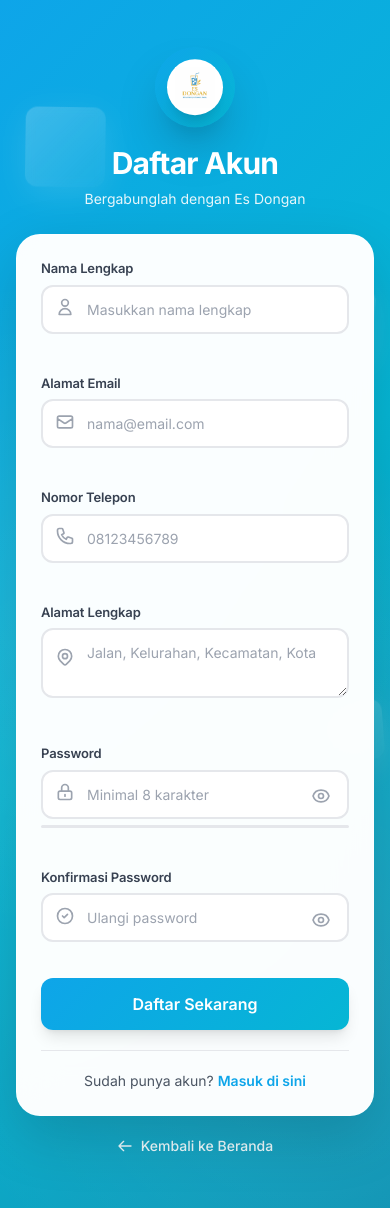
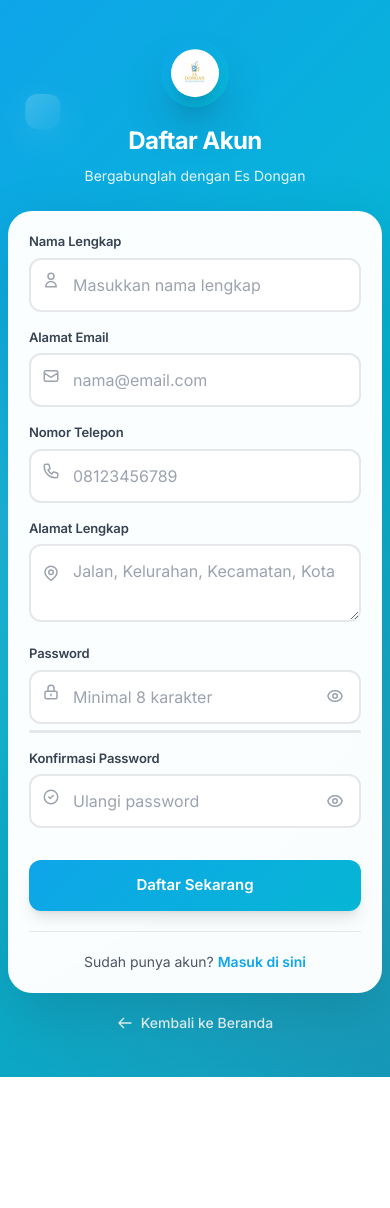
Before and after one commit to heykelprayogitimantags/web-es-dongan, a CodeIgniter 4 app: the page made by app/Views/auth/register.php in a window 390 px wide. After the commit the page ends 1077 px from the top, so only its background shows below. Run offline with PHP 8.4 and a stand-in for CodeIgniter, Linux system fonts and the light colour scheme; the template is opened without the code that fills it, so the values that code supplies are empty; some libraries are stand-ins or nearby versions.

Commit message:
update Login Responsive

```diff
--- a/app/Views/auth/register.php
+++ b/app/Views/auth/register.php
@@ -18,6 +18,15 @@
             font-family: 'Inter', sans-serif;
             -webkit-font-smoothing: antialiased;
             -moz-osx-font-smoothing: grayscale;
+            min-height: 100vh;
+            padding: 1rem;
+            overflow-y: auto;
+            overflow-x: hidden;
+        }
+
+        html {
+            overflow-y: auto;
+            overflow-x: hidden;
         }
 
         .glass-effect {
@@ -235,30 +244,322 @@
             color: #0284c7;
         }
 
+        /* FORM GRID - Mobile First */
         .form-grid {
             display: grid;
-                grid-template-columns: repeat(2, 1fr);
-                gap: 1.25rem;
+            grid-template-columns: 1fr;
+            gap: 0;
         }
 
-            .col-span-2 {
-                grid-column: span 2;
+        /* Container wrapper */
+        .container-wrapper {
+            width: 100%;
+            max-width: 48rem; /* max-w-3xl = 48rem */
+            margin: 0 auto;
         }
 
-            @media (max-width: 768px) {
+        /* ========= MOBILE FIRST (DEFAULT) ========= */
+        /* Semua device mulai dari yang terkecil */
+
+        body {
+            padding: 0.5rem;
+        }
+
+        .glass-effect {
+            padding: 1.25rem;
+            border-radius: 1.5rem;
+        }
+
+        .logo-section {
+            margin-bottom: 1.5rem;
+        }
+
+        .logo-section h1 {
+            font-size: 1.5rem;
+            line-height: 2rem;
+        }
+
+        .logo-section p {
+            font-size: 0.875rem;
+        }
+
+        .logo-wrapper {
+            padding: 0.625rem;
+            margin-bottom: 0.75rem;
+        }
+
+        .logo-inner {
+            padding: 0.5rem;
+        }
+
+        .logo-inner img {
+            width: 2rem;
+            height: 2rem;
+        }
+
+        .input-group {
+            margin-bottom: 1rem;
+        }
+
+        .input-group input,
+        .input-group textarea {
+            padding: 13px 12px 13px 42px;
+            font-size: 16px; /* Prevent iOS zoom */
+        }
+
+        .input-icon {
+            left: 13px;
+            top: 39px;
+            width: 1.125rem;
+            height: 1.125rem;
+        }
+
+        .password-toggle {
+            right: 13px;
+            top: 39px;
+        }
+
+        .password-toggle svg {
+            width: 1.125rem;
+            height: 1.125rem;
+        }
+
+        .input-group.textarea-group .input-icon {
+            top: 45px;
+        }
+
+        .btn-primary {
+            padding: 0.875rem 0;
+            font-size: 0.9375rem;
+        }
+
+        .ice-cube {
+            width: 35px !important;
+            height: 35px !important;
+        }
+
+        .footer-section {
+            margin-top: 1.25rem;
+            padding-top: 1.25rem;
+        }
+
+        .back-home {
+            margin-top: 1.25rem;
+        }
+
+        /* ========= TABLET: 768px ke atas ========= */
+        @media (min-width: 768px) {
+            body {
+                padding: 1rem;
+            }
+
+            .glass-effect {
+                padding: 2rem;
+                border-radius: 2rem;
+            }
+
+            .logo-section {
+                margin-bottom: 1.75rem;
+            }
+
+            .logo-section h1 {
+                font-size: 1.875rem;
+                line-height: 2.25rem;
+            }
+
+            .logo-wrapper {
+                padding: 0.75rem;
+                margin-bottom: 0.875rem;
+            }
+
+            .logo-inner {
+                padding: 0.625rem;
+            }
+
+            .logo-inner img {
+                width: 2.5rem;
+                height: 2.5rem;
+            }
+
+            /* Grid 2 kolom untuk tablet ke atas */
             .form-grid {
-                    grid-template-columns: 1fr;
+                grid-template-columns: repeat(2, 1fr);
+                gap: 0 1.25rem;
             }
-                .col-span-2 {
-                    grid-column: span 1;
+
+            .input-group {
+                margin-bottom: 1.25rem;
             }
+
+            .input-group input,
+            .input-group textarea {
+                padding: 12px 14px 12px 44px;
+                font-size: 14px;
+            }
+
+            .input-icon {
+                left: 14px;
+                top: 38px;
+                width: 1.25rem;
+                height: 1.25rem;
+            }
+
+            .password-toggle {
+                right: 14px;
+                top: 38px;
+            }
+
+            .password-toggle svg {
+                width: 1.25rem;
+                height: 1.25rem;
+            }
+
+            .input-group.textarea-group .input-icon {
+                top: 44px;
+            }
+
+            .btn-primary {
+                padding: 0.875rem 0;
+                font-size: 1rem;
+            }
+
+            .ice-cube {
+                width: 55px !important;
+                height: 55px !important;
+            }
+
+            .footer-section {
+                margin-top: 1.5rem;
+                padding-top: 1.5rem;
+            }
+
+            .back-home {
+                margin-top: 1.5rem;
+            }
+        }
+
+        /* ========= DESKTOP: 1024px ke atas ========= */
+        @media (min-width: 1024px) {
+            body {
+                padding: 1.5rem;
+            }
+
             .glass-effect {
-                    padding: 24px !important;
+                padding: 2.5rem;
+                border-radius: 2.25rem;
+            }
+
+            .logo-section {
+                margin-bottom: 2rem;
+            }
+
+            .logo-section h1 {
+                font-size: 2.25rem;
+                line-height: 2.5rem;
+            }
+
+            .logo-wrapper {
+                padding: 0.875rem;
+                margin-bottom: 1rem;
+            }
+
+            .logo-inner img {
+                width: 3rem;
+                height: 3rem;
+            }
+
+            .form-grid {
+                gap: 0 1.5rem;
+            }
+
+            .btn-primary {
+                padding: 1rem 0;
+            }
+
+            .ice-cube {
+                width: 70px !important;
+                height: 70px !important;
+            }
+
+            .footer-section {
+                margin-top: 1.75rem;
+                padding-top: 1.75rem;
+            }
+
+            .back-home {
+                margin-top: 1.75rem;
+            }
+        }
+
+        /* ========= LARGE DESKTOP: 1280px ke atas ========= */
+        @media (min-width: 1280px) {
+            .glass-effect {
+                padding: 3rem;
+                border-radius: 2.5rem;
+            }
+
+            .ice-cube {
+                width: 80px !important;
+                height: 80px !important;
+            }
+        }
+
+        /* ========= LANDSCAPE MODE ========= */
+        @media (max-height: 600px) and (orientation: landscape) {
+            .animate-float {
+                animation: none;
+            }
+
+            body {
+                padding: 0.5rem;
+            }
+
+            .glass-effect {
+                padding: 1rem;
+            }
+
+            .logo-section {
+                margin-bottom: 1rem;
+            }
+
+            .logo-section h1 {
+                font-size: 1.25rem;
+                margin-bottom: 0.25rem;
+            }
+
+            .logo-wrapper {
+                padding: 0.5rem;
+                margin-bottom: 0.5rem;
+            }
+
+            .input-group {
+                margin-bottom: 0.75rem;
+            }
+
+            .input-group textarea {
+                min-height: 60px;
+            }
+
+            .btn-primary {
+                padding: 0.75rem 0;
+            }
+
+            .ice-cube {
+                display: none;
+            }
+
+            .footer-section {
+                margin-top: 1rem;
+                padding-top: 1rem;
+            }
+
+            .back-home {
+                margin-top: 1rem;
             }
         }
     </style>
 </head>
-    <body class="bg-pattern min-h-screen flex items-center justify-center p-4 relative overflow-hidden">
+<body class="bg-pattern relative">
 
     <!-- Animated Background Elements -->
     <div class="ice-cube" style="width: 80px; height: 80px; top: 10%; left: 10%; animation-delay: 0s;"></div>
@@ -267,20 +568,20 @@
     <div class="ice-cube" style="width: 50px; height: 50px; bottom: 15%; left: 20%; animation-delay: 3s;"></div>
     <div class="ice-cube" style="width: 45px; height: 45px; top: 75%; left: 50%; animation-delay: 5s;"></div>
 
-        <div class="w-full max-w-3xl relative z-10 my-8">
+    <div class="container-wrapper relative z-10" style="padding-top: 2rem; padding-bottom: 2rem;">
         <!-- Logo/Brand Section -->
-            <div class="text-center mb-6 animate-float">
-                <div class="inline-block p-3 rounded-full bg-gradient-to-br from-[#0ea5e9] to-[#06b6d4] shadow-2xl mb-3">
-                    <div class="relative bg-white rounded-full p-2 shadow-xl">
-                        <img src="/uploads/Logo Es Dongan.png" alt="Es Dongan Logo" class="w-10 h-10 object-contain">
+        <div class="text-center logo-section animate-float">
+            <div class="inline-block logo-wrapper rounded-full bg-gradient-to-br from-[#0ea5e9] to-[#06b6d4] shadow-2xl">
+                <div class="relative bg-white rounded-full logo-inner shadow-xl">
+                    <img src="/uploads/Logo Es Dongan.png" alt="Es Dongan Logo" class="object-contain">
                 </div>
             </div>
-                <h1 class="text-3xl font-bold text-white mb-2 tracking-tight">Daftar Akun</h1>
-                <p class="text-white/90 text-sm">Bergabunglah dengan Es Dongan</p>
+            <h1 class="font-bold text-white mb-2 tracking-tight">Daftar Akun</h1>
+            <p class="text-white/90">Bergabunglah dengan Es Dongan</p>
         </div>
 
         <!-- Register Card -->
-            <div class="glass-effect rounded-3xl card-shadow p-8">
+        <div class="glass-effect card-shadow">
 
             <!-- Flash Messages -->
             <?php if(session()->getFlashdata('errors')): ?>
@@ -304,7 +605,7 @@
                     <!-- Nama Lengkap -->
                     <div class="input-group">
                         <label for="name">Nama Lengkap</label>
-                            <svg class="input-icon w-5 h-5" fill="none" stroke="currentColor" viewBox="0 0 24 24">
+                        <svg class="input-icon" fill="none" stroke="currentColor" viewBox="0 0 24 24">
                             <path stroke-linecap="round" stroke-linejoin="round" stroke-width="2" d="M16 7a4 4 0 11-8 0 4 4 0 018 0zM12 14a7 7 0 00-7 7h14a7 7 0 00-7-7z"/>
                         </svg>
                         <input
@@ -320,7 +621,7 @@
                     <!-- Email -->
                     <div class="input-group">
                         <label for="email">Alamat Email</label>
-                            <svg class="input-icon w-5 h-5" fill="none" stroke="currentColor" viewBox="0 0 24 24">
+                        <svg class="input-icon" fill="none" stroke="currentColor" viewBox="0 0 24 24">
                             <path stroke-linecap="round" stroke-linejoin="round" stroke-width="2" d="M3 8l7.89 5.26a2 2 0 002.22 0L21 8M5 19h14a2 2 0 002-2V7a2 2 0 00-2-2H5a2 2 0 00-2 2v10a2 2 0 002 2z"/>
                         </svg>
                         <input
@@ -336,7 +637,7 @@
                     <!-- No. Telepon -->
                     <div class="input-group">
                         <label for="phone">Nomor Telepon</label>
-                            <svg class="input-icon w-5 h-5" fill="none" stroke="currentColor" viewBox="0 0 24 24">
+                        <svg class="input-icon" fill="none" stroke="currentColor" viewBox="0 0 24 24">
                             <path stroke-linecap="round" stroke-linejoin="round" stroke-width="2" d="M3 5a2 2 0 012-2h3.28a1 1 0 01.948.684l1.498 4.493a1 1 0 01-.502 1.21l-2.257 1.13a11.042 11.042 0 005.516 5.516l1.13-2.257a1 1 0 011.21-.502l4.493 1.498a1 1 0 01.684.949V19a2 2 0 01-2 2h-1C9.716 21 3 14.284 3 6V5z"/>
                         </svg>
                         <input
@@ -351,7 +652,7 @@
                     <!-- Alamat -->
                     <div class="input-group textarea-group">
                         <label for="address">Alamat Lengkap</label>
-                            <svg class="input-icon w-5 h-5" fill="none" stroke="currentColor" viewBox="0 0 24 24">
+                        <svg class="input-icon" fill="none" stroke="currentColor" viewBox="0 0 24 24">
                             <path stroke-linecap="round" stroke-linejoin="round" stroke-width="2" d="M17.657 16.657L13.414 20.9a1.998 1.998 0 01-2.827 0l-4.244-4.243a8 8 0 1111.314 0z"/>
                             <path stroke-linecap="round" stroke-linejoin="round" stroke-width="2" d="M15 11a3 3 0 11-6 0 3 3 0 016 0z"/>
                         </svg>
@@ -366,7 +667,7 @@
                     <!-- Password -->
                     <div class="input-group">
                         <label for="password">Password</label>
-                            <svg class="input-icon w-5 h-5" fill="none" stroke="currentColor" viewBox="0 0 24 24">
+                        <svg class="input-icon" fill="none" stroke="currentColor" viewBox="0 0 24 24">
                             <path stroke-linecap="round" stroke-linejoin="round" stroke-width="2" d="M12 15v2m-6 4h12a2 2 0 002-2v-6a2 2 0 00-2-2H6a2 2 0 00-2 2v6a2 2 0 002 2zm10-10V7a4 4 0 00-8 0v4h8z"/>
                         </svg>
                         <input
@@ -377,7 +678,7 @@
                             placeholder="Minimal 8 karakter"
                             autocomplete="new-password">
                         <button type="button" class="password-toggle" onclick="togglePassword('password')">
-                                <svg class="w-5 h-5" fill="none" stroke="currentColor" viewBox="0 0 24 24">
+                            <svg fill="none" stroke="currentColor" viewBox="0 0 24 24">
                                 <path stroke-linecap="round" stroke-linejoin="round" stroke-width="2" d="M15 12a3 3 0 11-6 0 3 3 0 016 0z"/>
                                 <path stroke-linecap="round" stroke-linejoin="round" stroke-width="2" d="M2.458 12C3.732 7.943 7.523 5 12 5c4.478 0 8.268 2.943 9.542 7-1.274 4.057-5.064 7-9.542 7-4.477 0-8.268-2.943-9.542-7z"/>
                             </svg>
@@ -390,7 +691,7 @@
                     <!-- Konfirmasi Password -->
                     <div class="input-group">
                         <label for="password_confirm">Konfirmasi Password</label>
-                            <svg class="input-icon w-5 h-5" fill="none" stroke="currentColor" viewBox="0 0 24 24">
+                        <svg class="input-icon" fill="none" stroke="currentColor" viewBox="0 0 24 24">
                             <path stroke-linecap="round" stroke-linejoin="round" stroke-width="2" d="M9 12l2 2 4-4m6 2a9 9 0 11-18 0 9 9 0 0118 0z"/>
                         </svg>
                         <input
@@ -401,7 +702,7 @@
                             placeholder="Ulangi password"
                             autocomplete="new-password">
                         <button type="button" class="password-toggle" onclick="togglePassword('password_confirm')">
-                                <svg class="w-5 h-5" fill="none" stroke="currentColor" viewBox="0 0 24 24">
+                            <svg fill="none" stroke="currentColor" viewBox="0 0 24 24">
                                 <path stroke-linecap="round" stroke-linejoin="round" stroke-width="2" d="M15 12a3 3 0 11-6 0 3 3 0 016 0z"/>
                                 <path stroke-linecap="round" stroke-linejoin="round" stroke-width="2" d="M2.458 12C3.732 7.943 7.523 5 12 5c4.478 0 8.268 2.943 9.542 7-1.274 4.057-5.064 7-9.542 7-4.477 0-8.268-2.943-9.542-7z"/>
                             </svg>
@@ -412,13 +713,13 @@
                 <!-- Register Button -->
                 <button
                     type="submit"
-                        class="w-full btn-primary text-white py-3.5 rounded-xl font-semibold text-base shadow-lg mt-4">
+                    class="w-full btn-primary text-white rounded-xl font-semibold shadow-lg mt-4">
                     Daftar Sekarang
                 </button>
             </form>
 
             <!-- Login Link -->
-                <div class="text-center mt-5 pt-5 border-t border-gray-200">
+            <div class="text-center footer-section border-t border-gray-200">
                 <p class="text-gray-600 text-sm">
                     Sudah punya akun?
                     <a href="/login" class="link-primary">Masuk di sini</a>
@@ -427,7 +728,7 @@
         </div>
 
         <!-- Back to Home -->
-            <div class="text-center mt-5">
+        <div class="text-center back-home">
             <a href="/" class="inline-flex items-center text-white/90 hover:text-white transition-colors text-sm font-medium">
                 <svg class="w-4 h-4 mr-2" fill="none" stroke="currentColor" viewBox="0 0 24 24">
                     <path stroke-linecap="round" stroke-linejoin="round" stroke-width="2" d="M10 19l-7-7m0 0l7-7m-7 7h18"/>
@@ -446,14 +747,14 @@
             if (field.type === 'password') {
                 field.type = 'text';
                 button.innerHTML = `
-                        <svg class="w-5 h-5" fill="none" stroke="currentColor" viewBox="0 0 24 24">
+                    <svg fill="none" stroke="currentColor" viewBox="0 0 24 24">
                         <path stroke-linecap="round" stroke-linejoin="round" stroke-width="2" d="M13.875 18.825A10.05 10.05 0 0112 19c-4.478 0-8.268-2.943-9.543-7a9.97 9.97 0 011.563-3.029m5.858.908a3 3 0 114.243 4.243M9.878 9.878l4.242 4.242M9.88 9.88l-3.29-3.29m7.532 7.532l3.29 3.29M3 3l3.59 3.59m0 0A9.953 9.953 0 0112 5c4.478 0 8.268 2.943 9.543 7a10.025 10.025 0 01-4.132 5.411m0 0L21 21"/>
                     </svg>
                 `;
             } else {
                 field.type = 'password';
                 button.innerHTML = `
-                        <svg class="w-5 h-5" fill="none" stroke="currentColor" viewBox="0 0 24 24">
+                    <svg fill="none" stroke="currentColor" viewBox="0 0 24 24">
                         <path stroke-linecap="round" stroke-linejoin="round" stroke-width="2" d="M15 12a3 3 0 11-6 0 3 3 0 016 0z"/>
                         <path stroke-linecap="round" stroke-linejoin="round" stroke-width="2" d="M2.458 12C3.732 7.943 7.523 5 12 5c4.478 0 8.268 2.943 9.542 7-1.274 4.057-5.064 7-9.542 7-4.477 0-8.268-2.943-9.542-7z"/>
                     </svg>
```
Lines whose indentation alone changed are shown as unchanged.
